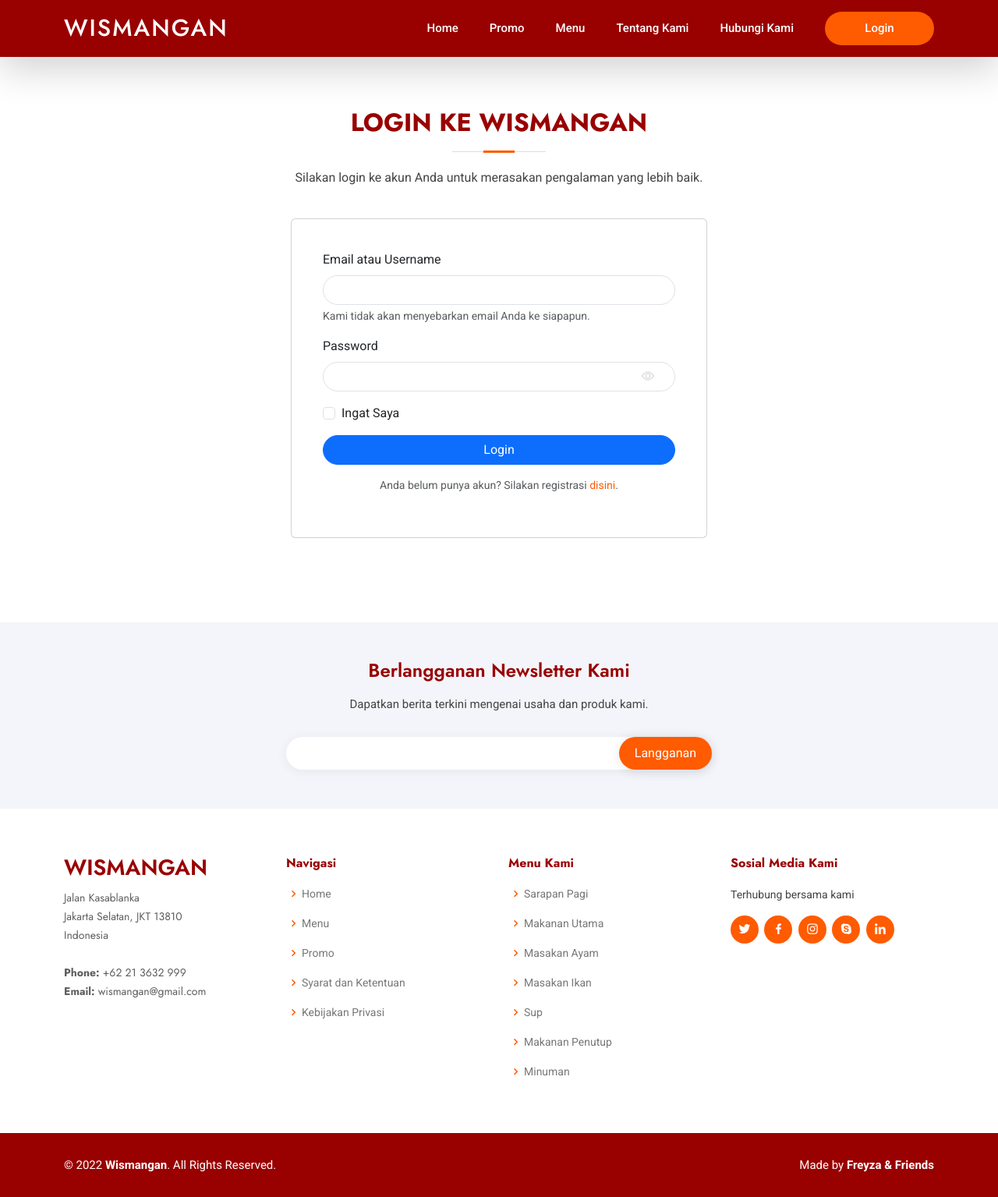
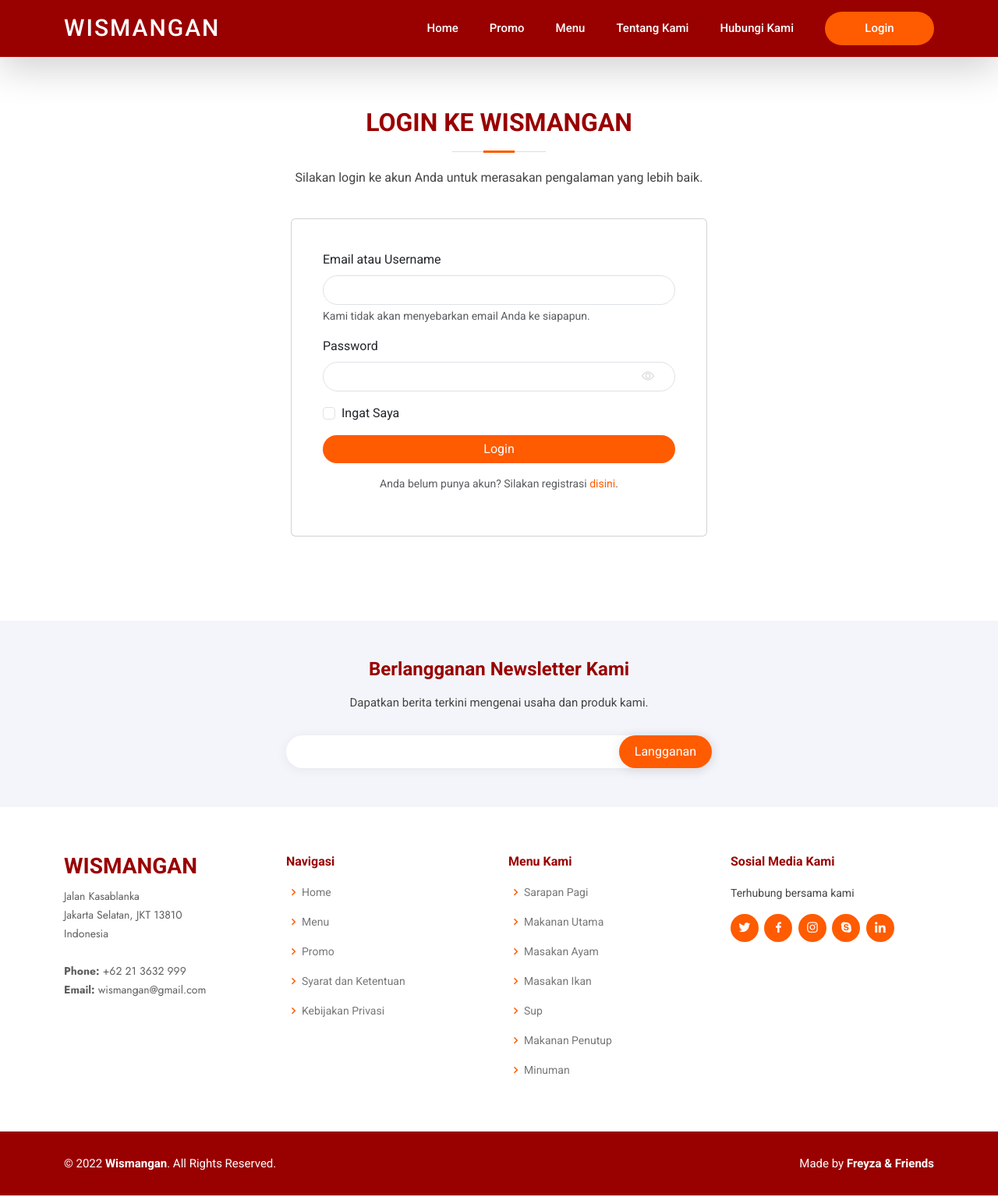
Before and after one commit to 08freyza/wismangan-ci4, a CodeIgniter 4 app: template app/Views/frontend/auth/login.php in a window 1280 px wide. Shown: the whole page at 78% size. Run offline with PHP 8.4 and a stand-in for CodeIgniter, Linux system fonts and the light colour scheme; the template is opened without the code that fills it, so the values that code supplies are empty; some libraries are stand-ins or nearby versions.

Commit message:
Change color on button login and register

```diff
--- a/app/Views/frontend/auth/login.php
+++ b/app/Views/frontend/auth/login.php
@@ -39,7 +39,7 @@
                                         <label class="form-check-label" for="rememberme">Ingat Saya</label>
                                     </div>
                                     <div class="mb-3">
-                                        <button type="submit" class="btn btn-primary rounded-pill px-3 w-100">Login</button>
+                                        <button type="submit" class="btn btn-warning rounded-pill px-3 w-100">Login</button>
                                     </div>
                                     <p class="form-text text-center">Anda belum punya akun? Silakan registrasi <a href="<?= base_url('/registration') ?>">disini</a>.</p>
                                 </form>
--- a/app/Views/frontend/auth/registration.php
+++ b/app/Views/frontend/auth/registration.php
@@ -107,7 +107,7 @@
                                         </div>
                                     </div>
                                     <div class="col-12 mb-3">
-                                        <button type="submit" class="btn btn-primary rounded-pill px-3 w-100">Registrasi</button>
+                                        <button type="submit" class="btn btn-warning rounded-pill px-3 w-100">Registrasi</button>
                                     </div>
                                     <p class="form-text text-center">Sudah punya akun? Silakan login <a href="<?= base_url('/login') ?>">disini</a>.</p>
                                 </form>
--- a/public/frontend/assets/css/style.css
+++ b/public/frontend/assets/css/style.css
@@ -32,7 +32,8 @@ h3,
 h4,
 h5,
 h6 {
-    font-family: "Jost", sans-serif;
+    /* font-family: "Jost", sans-serif; */
+    font-family: 'Roboto', sans-serif;
 }
 
 /*--------------------------------------------------------------
@@ -464,7 +465,7 @@ h6 {
     width: 100%;
     height: 100vh;
     /* background: #37517e; */
-    background: linear-gradient(rgba(89, 23, 1, 0.8), rgba(89, 23, 1, 0.8)), url(../img/bg-hero.jpg);
+    background: linear-gradient(rgba(49, 13, 1, 0.8), rgba(49, 13, 1, 0.8)), url(../img/bg-hero.jpg);
     background-position: center center;
     background-repeat: no-repeat;
     background-size: cover;
```
